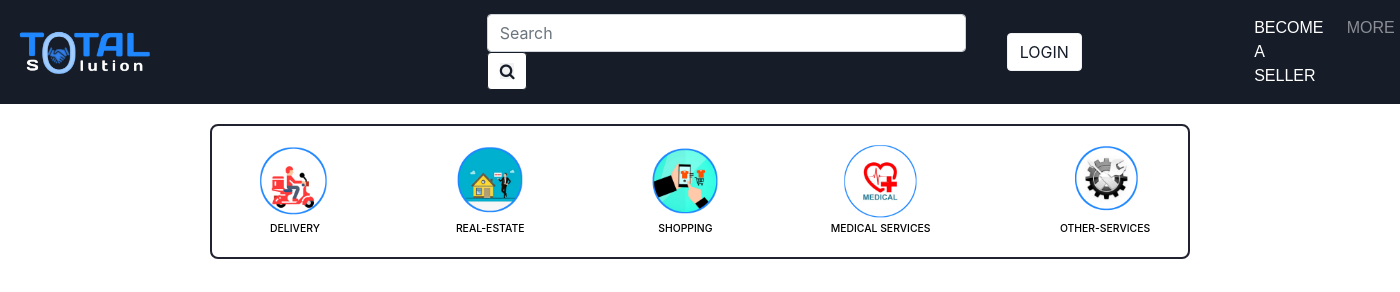
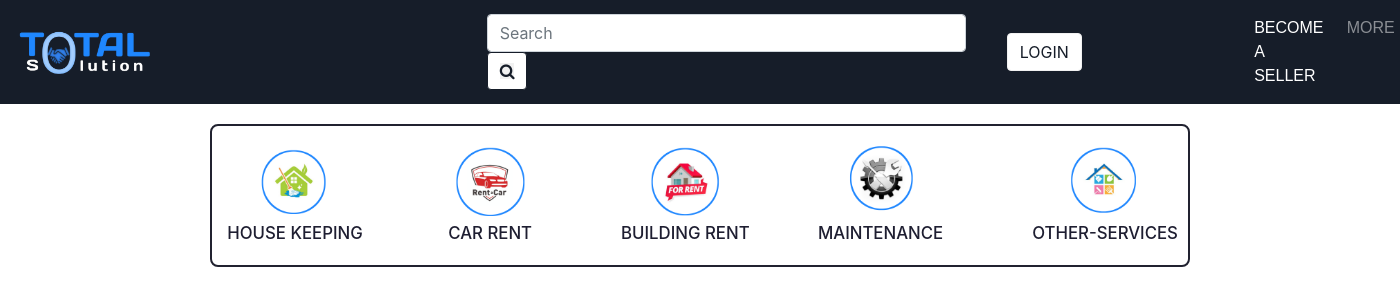
Before and after one commit to sreyasmagesh/totalsolution, a Django app: page / in a window 1400 px wide. Shown: the top 292 px of the page. Run offline with Django 4.2, Linux system fonts and the light colour scheme.

Commit message:
7thh commit

```diff
--- a/tsapp/static/css/home.css
+++ b/tsapp/static/css/home.css
@@ -33,15 +33,16 @@ body{
     border-radius: 8px;
 }
 .header .catagories h3{
-    font-size: 65%;
+    font-size: 105%;
+    color: rgb(30, 30, 49);
 }
 
 .div2 button{
   color: #ffffff;
-  font-size: 19px;
+  font-size: 29px;
   display: block;
   border: solid 3px #ffffff;
-  padding:10px 38px 12px 40px;
+  padding:14px 38px 14px 38px;
   border-radius: 45px;
   text-align: center;
   background-color: rgb(0, 183, 255);
@@ -87,6 +88,7 @@ body{
 	width: 38%;
 	margin-top: -7%;
 	margin-left: -50%;
+
 }
 .div2 .bio{
 
--- a/tsapp/templates/home.html
+++ b/tsapp/templates/home.html
@@ -60,31 +60,31 @@
                   <div class="img1" >
                       <center>
                         <a style="color: black;text-decoration:none;" href="">
-                          <img  src="{% static 'images/deliverylogo.png' %}" alt="">
-                          <h3> DELIVERY</h3></a>
+                          <img  src="{% static 'images/house.png' %}" alt="">
+                          <h3> HOUSE KEEPING</h3></a>
 
                       </center>
                   </div>
                   <div class="img2" style="margin-left: 3%;margin-right: 3%;">
                       <center>
                           <a style="color: black;text-decoration:none;" href="">
-                          <img  src="{% static 'images/home.png' %}" alt="">
-                          <h3>REAL-ESTATE</h3></a>
+                          <img  src="{% static 'images/CAR.png' %}" alt="">
+                          <h3>CAR RENT</h3></a>
                       </center>
                   </div>
                   <div class="img3" >
                       <center>
                           <a style="color: black;text-decoration:none;" href="">
-                          <img src="{% static 'images/shopping.png' %}" alt="">
-                          <h3>SHOPPING</h3></a>
+                          <img src="{% static 'images/rent.png' %}" alt="">
+                          <h3>BUILDING RENT</h3></a>
                       </center>
 
                   </div>
                   <div class="img4" style="margin-left: 3%;margin-right: 3%;">
                       <center>
                           <a style="color: black;text-decoration:none;" href="">
-                          <img  src="{% static 'images/medical.png' %}" alt="">
-                          <h3>MEDICAL SERVICES</h3></a>
+                          <img  src="{% static 'images/settings.png' %}" alt="">
+                          <h3>MAINTENANCE</h3></a>
                       </center>
 
                   </div>
@@ -92,7 +92,7 @@
                   <div class="img7" style="margin-left: 3%;">
                       <center>
                           <a style="color: black;text-decoration:none;" href="">
-                          <img  src="{% static 'images/settings.png' %}" alt="">
+                          <img  src="{% static 'images/others.png' %}" alt="">
                           <h3>OTHER-SERVICES</h3></a>
                       </center>
                   </div>
@@ -112,7 +112,7 @@
                ipsam natus animi, quibusdam  quis, quia alias <br>
                 quam illum molestiae magnam voluptatum qui
             </p>
-            <button id="search" onclick="click()" type="button">EXPLORE</button>
+            <button id="search" onclick="location.href='explore'" type="button">EXPLORE</button>
           <img  src="{% static 'images/face.png' %}" alt="">
         </div>
       </center>
--- a/tsapp/urls.py
+++ b/tsapp/urls.py
@@ -3,6 +3,7 @@ from . import views
 
 urlpatterns = [
     path('', views.home  ),
-    path('login', views.login , name='login')
+    path('login', views.login , name='login'),
+    path('explore', views.explore , name='explore'),
 
 ]
--- a/tsapp/views.py
+++ b/tsapp/views.py
@@ -6,3 +6,6 @@ def home(request):
 
 def login(request):
     return render(request,'login.html')
+
+def explore(request):
+    return render(request,'explore.html')
```
Also changed, not shown: tsapp/static/css/explore.css (added, +27 -0 lines), tsapp/templates/explore.html (added, +52 -0 lines), tsapp/static/images/car.png (added), tsapp/static/images/home.png (deleted), tsapp/static/images/house.png (added), tsapp/static/images/others.png (added), tsapp/static/images/rent.png (added), tsapp/static/images/shopping.png (deleted).
